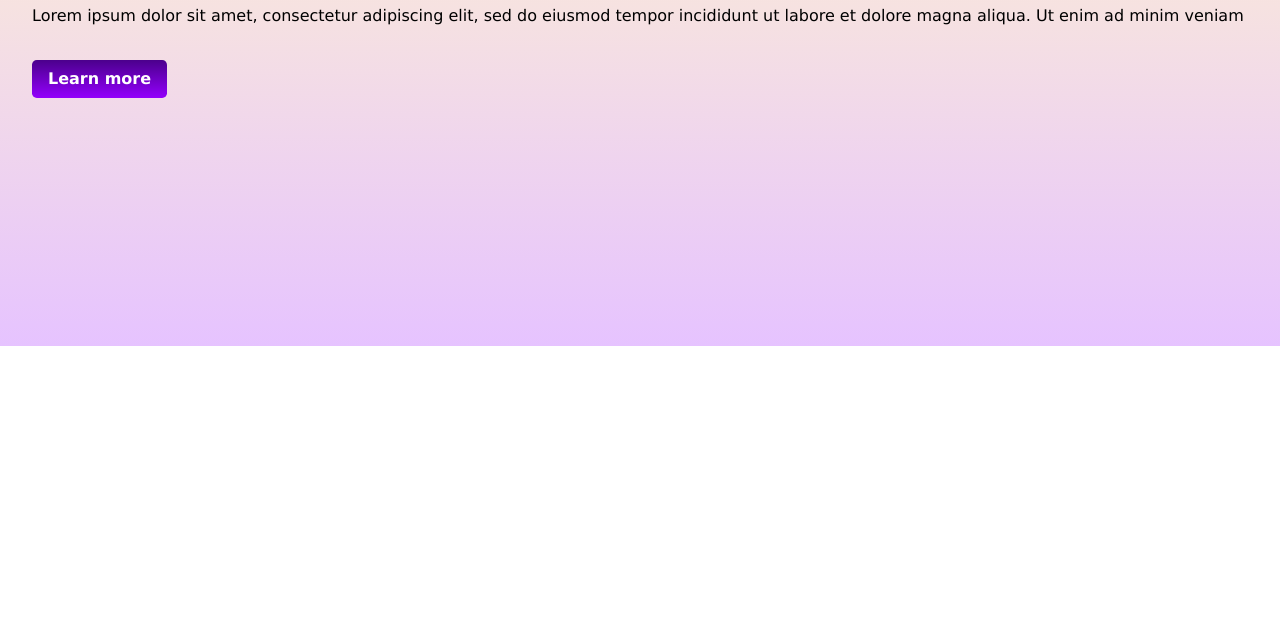
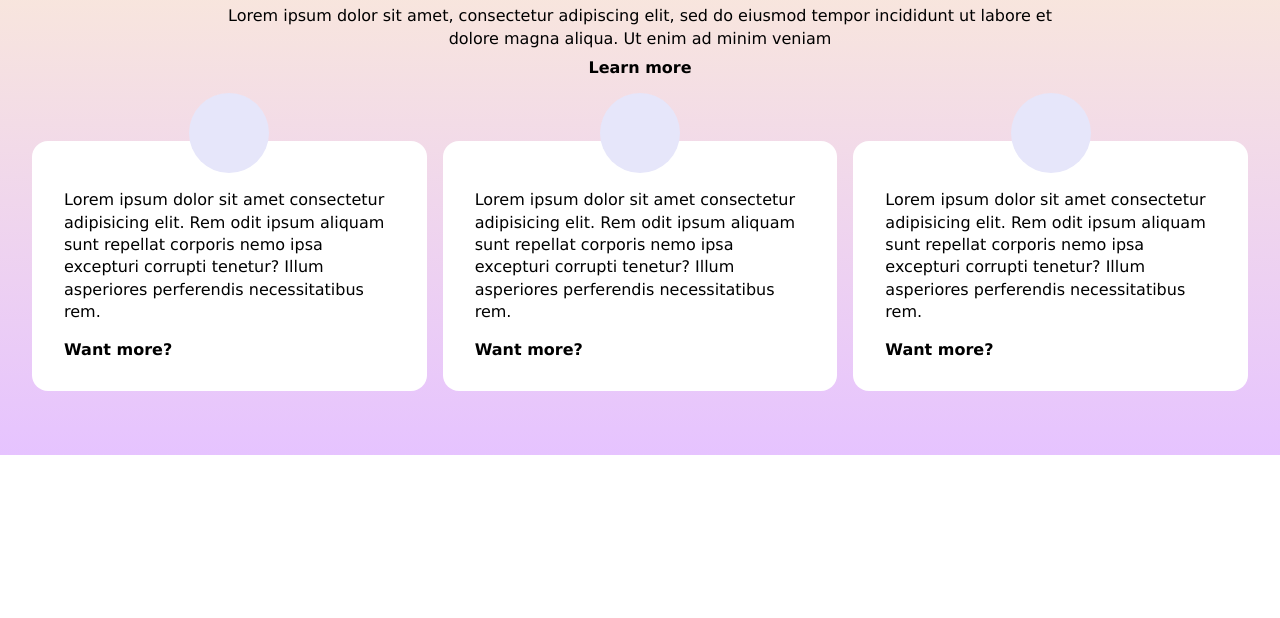
Before and after one commit to michellenpm3108/gradient-101, a plain HTML site: page index.html in a window 1280 px wide. Shown: the part 182-800 px from the top of the page. Drawn offline with Linux system fonts and the light colour scheme.

Commit message:
customer review layout set

```diff
--- a/index.css
+++ b/index.css
@@ -10,19 +10,24 @@ body {
 
 .container {
     padding: 4em 2em;
-    height: 50vh;
     color: black;
     background: linear-gradient(180deg, #fff3d0 0%, #e6c3ff 100%);
     position: relative;
     z-index: 1;
 }
-
+.title {
+    text-align: center;
+}
 h1 {
     margin-top: 2em;
 }
 
 p {
     line-height: 1.4em;
+}
+.title p {
+    width: 70%;
+    margin: 0 auto;
 }
 
 img {
@@ -32,15 +37,43 @@ img {
     z-index: -1;
     opacity: 0.2;
 }
+/* BUTTON */
+a {
+    text-decoration: none;
+    display: inline-block;
+    color: black;
+    font-weight: bold;
+}
+.title-btn {
+    margin-top: .5em;
+}
 
-a {
-    color: white;
-    text-decoration: none;
-    padding: .6em 1em;
-    margin-top: 1em;
-    display: inline-block;
-    color: white;
-    font-weight: bold;
-    border-radius: .3em;
-    background: linear-gradient(180deg, rgba(75,0,140,1) 0%, rgba(147,0,252,1) 100%);
+.btn:hover,
+.btn:focus {
+    box-shadow: 0 5px 10px rgba(0,0,0,.1);
 }
+/* CARDS */
+.cards-grid {
+    display: grid;
+    grid-template-columns: repeat(auto-fit, minmax(250px, 1fr));
+    gap: 4em 1em;
+    margin-top: 4em;
+}
+.card {
+    background-color: white;
+    padding: 2em;
+    border-radius: 1em;
+    position: relative;
+}
+span {
+    width: 5rem;
+    height: 5rem;
+    background-color: lavender;
+    position: absolute;
+    border-radius: 50%;
+    top: -3em;
+    left: 0;
+    right: 0;
+    margin-left: auto;
+    margin-right: auto;
+}
--- a/index.html
+++ b/index.html
@@ -4,10 +4,30 @@
     </head>
     <body>
         <div class="container">
-            <h1>Some Gradients</h1>
-            <p>Lorem ipsum dolor sit amet, consectetur adipiscing elit, sed do eiusmod tempor incididunt ut labore et dolore magna aliqua. Ut enim ad minim veniam</p>
-            <a href="#">Learn more</a>
-            <img src="zig.svg">
+            <div class="title">
+                <h1>Customers love us</h1>
+                <p>Lorem ipsum dolor sit amet, consectetur adipiscing elit, sed do eiusmod tempor incididunt ut labore et dolore magna aliqua. Ut enim ad minim veniam</p>
+                <a class="title-btn" href="#">Learn more</a>
+                <img src="zig.svg">
+            </div>
+
+            <div class="cards-grid">
+                <div class="card">
+                    <span></span>
+                    <p>Lorem ipsum dolor sit amet consectetur adipisicing elit. Rem odit ipsum aliquam sunt repellat corporis nemo ipsa excepturi corrupti tenetur? Illum asperiores perferendis necessitatibus rem.</p>
+                    <a class="btn" href="#">Want more?</a>
+                </div>
+                <div class="card">
+                    <span></span>
+                    <p>Lorem ipsum dolor sit amet consectetur adipisicing elit. Rem odit ipsum aliquam sunt repellat corporis nemo ipsa excepturi corrupti tenetur? Illum asperiores perferendis necessitatibus rem.</p>
+                    <a class="btn" href="#">Want more?</a>
+                </div>
+                <div class="card">
+                    <span></span>
+                    <p>Lorem ipsum dolor sit amet consectetur adipisicing elit. Rem odit ipsum aliquam sunt repellat corporis nemo ipsa excepturi corrupti tenetur? Illum asperiores perferendis necessitatibus rem.</p>
+                    <a class="btn" href="#">Want more?</a>
+                </div>
+            </div>
         </div>
     </body>
 </html>
```
